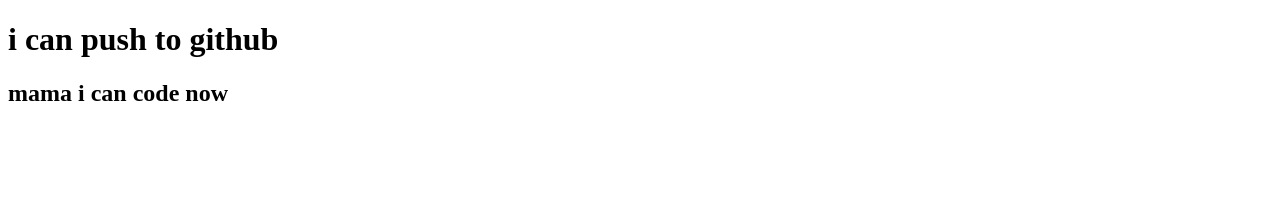
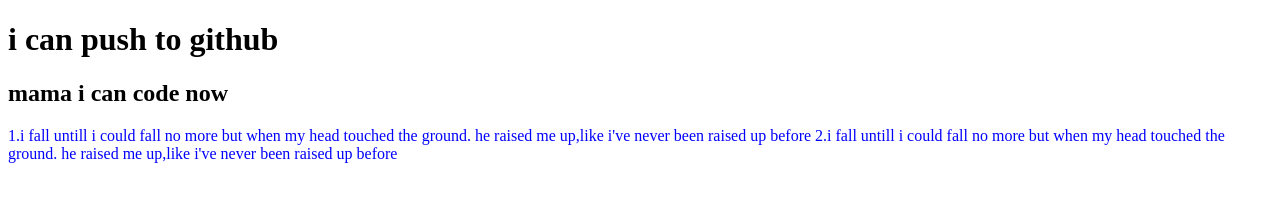
Before and after one commit to rakibrony/we-third-repo, a plain HTML site: page index.html in a window 1280 px wide. Drawn offline with Linux system fonts and the light colour scheme.

Commit message:
styles added

```diff
--- a/index.html
+++ b/index.html
@@ -5,10 +5,14 @@
     <meta http-equiv="X-UA-Compatible" content="IE=edge">
     <meta name="viewport" content="width=device-width, initial-scale=1.0">
     <title>rony third github repo</title>
+    <link rel="stylesheet" href="style.css">
 </head>
 <body>
     <h1>i can push to github</h1>
     <h2>mama i can code now</h2>
+    <p> 1.i fall untill i could fall no more but when my head touched the ground. he raised me up,like i've never been raised up before
+
+    2.i fall untill i could fall no more but when my head touched the ground. he raised me up,like i've never been raised up before</p>
 
 </body>
 </html>
--- /dev/null
+++ b/style.css
@@ -0,0 +1,3 @@
+p{
+    color: blue;
+}
```
